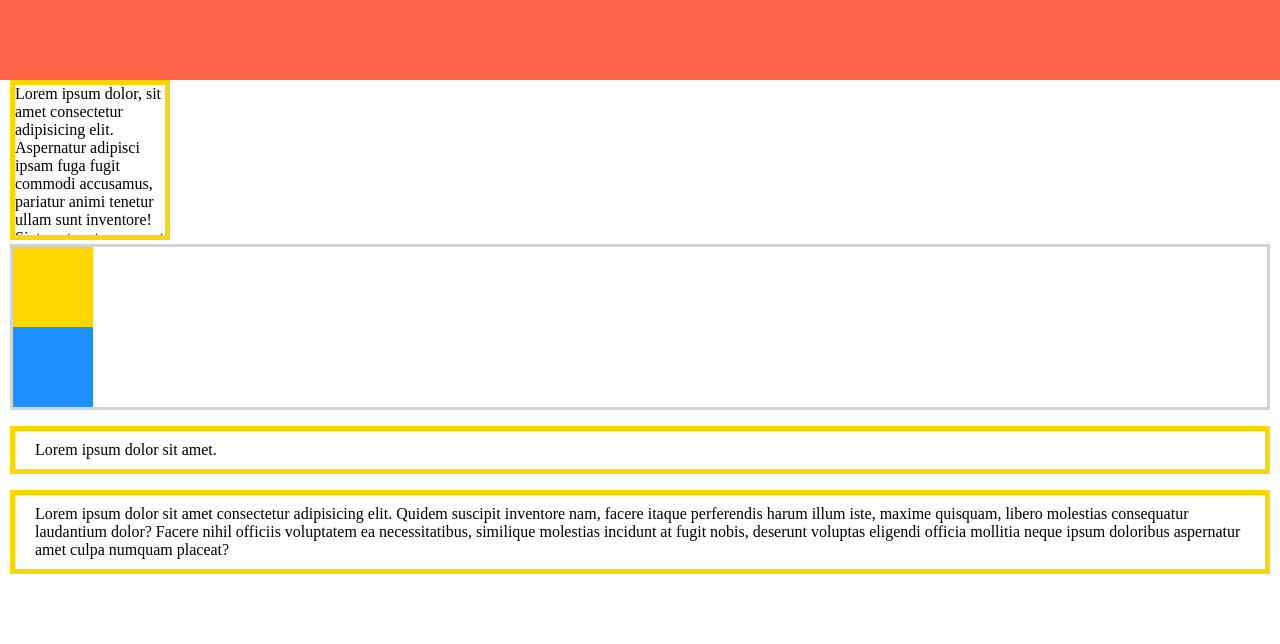
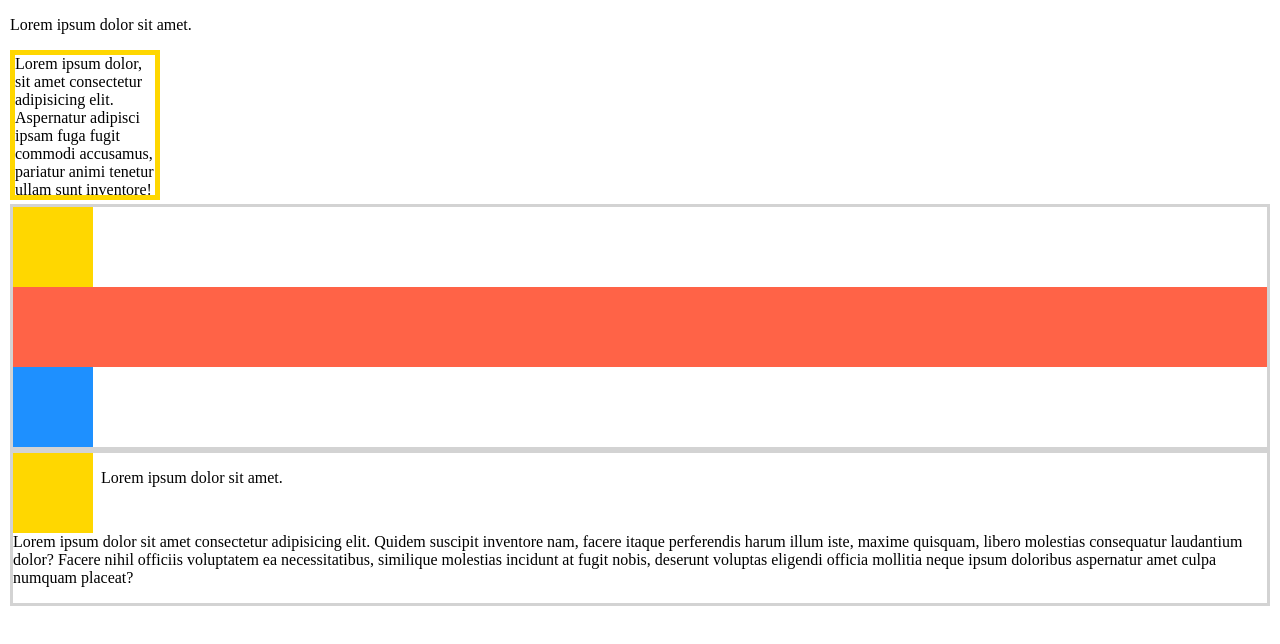
Before and after one commit to NebulaKung/Basic-HTML, a plain HTML site: page index2.html in a window 1280 px wide. Shown: the top 644 px of the page. Drawn offline with Linux system fonts and the light colour scheme.

Commit message:
floating element add

```diff
--- a/css/styles2.css
+++ b/css/styles2.css
@@ -2,11 +2,11 @@ body {
     margin: 10px;
     height: 200vh;
 }
-/* * {
+* {
     box-sizing: border-box;
-} */
+}
 
-p {
+/*p {
     padding: 10px 20px;
     border: 5px solid gold;
 }
@@ -33,7 +33,7 @@ p {
 }
 .box-two {
     background: tomato;
-    position: fixed;
+    //position: fixed;
     top: 0;
     right: 0rem;
     left: 0rem;
@@ -41,6 +41,29 @@ p {
     z-index: 99;  /*คล้าย layer ในโปรแกรมวาดรูป*/
 
 }
+
 .box-three {
     background: dodgerblue;
 }
+
+
+.tweet {
+    border: 3px solid lightgray;
+    overflow: auto;
+}
+
+.clearfix ::after{
+    content: '';
+    display: block;
+    clear:both ;
+}
+.avatar{
+    width: 5rem;
+    height: 5rem;
+    background-color: gold;
+    float: left;
+    margin-right: 0.5rem;
+}
+.clear {
+    clear: left;
+}
```
